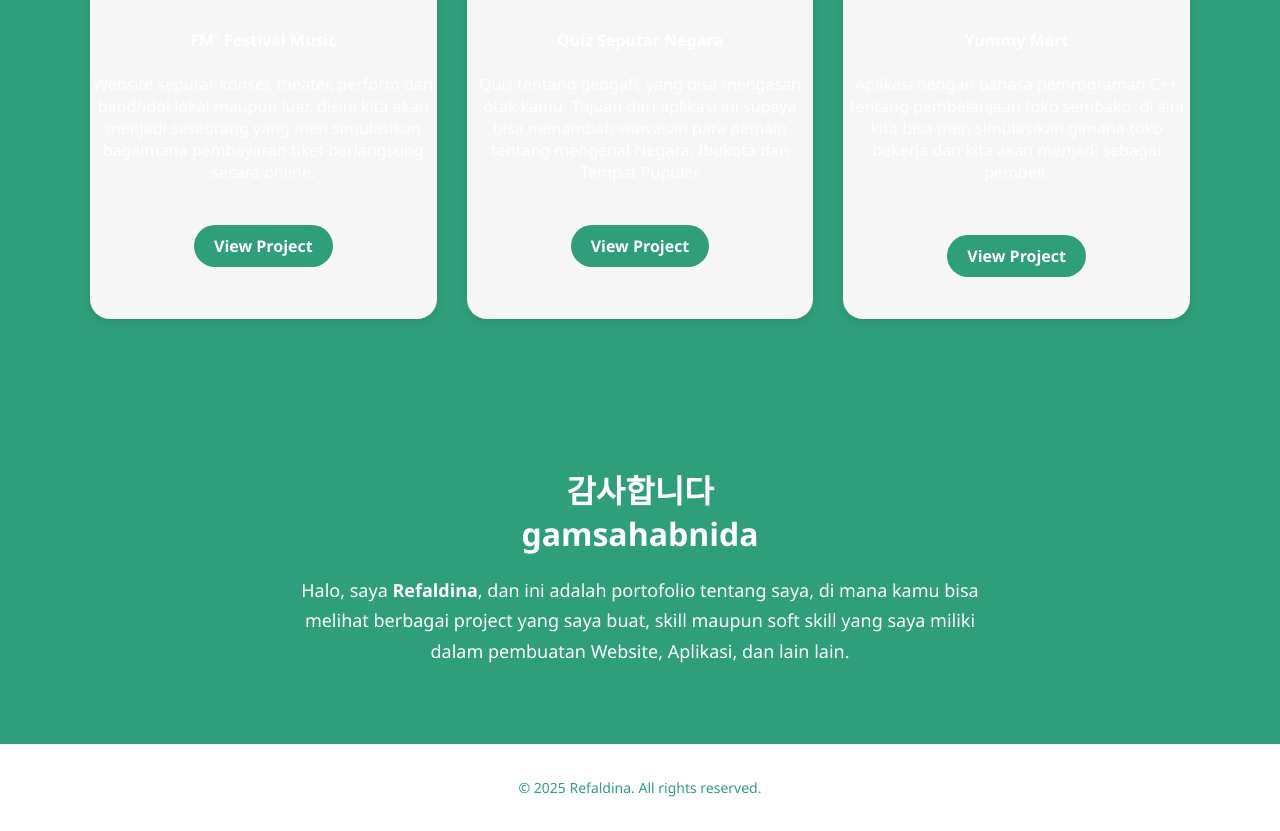
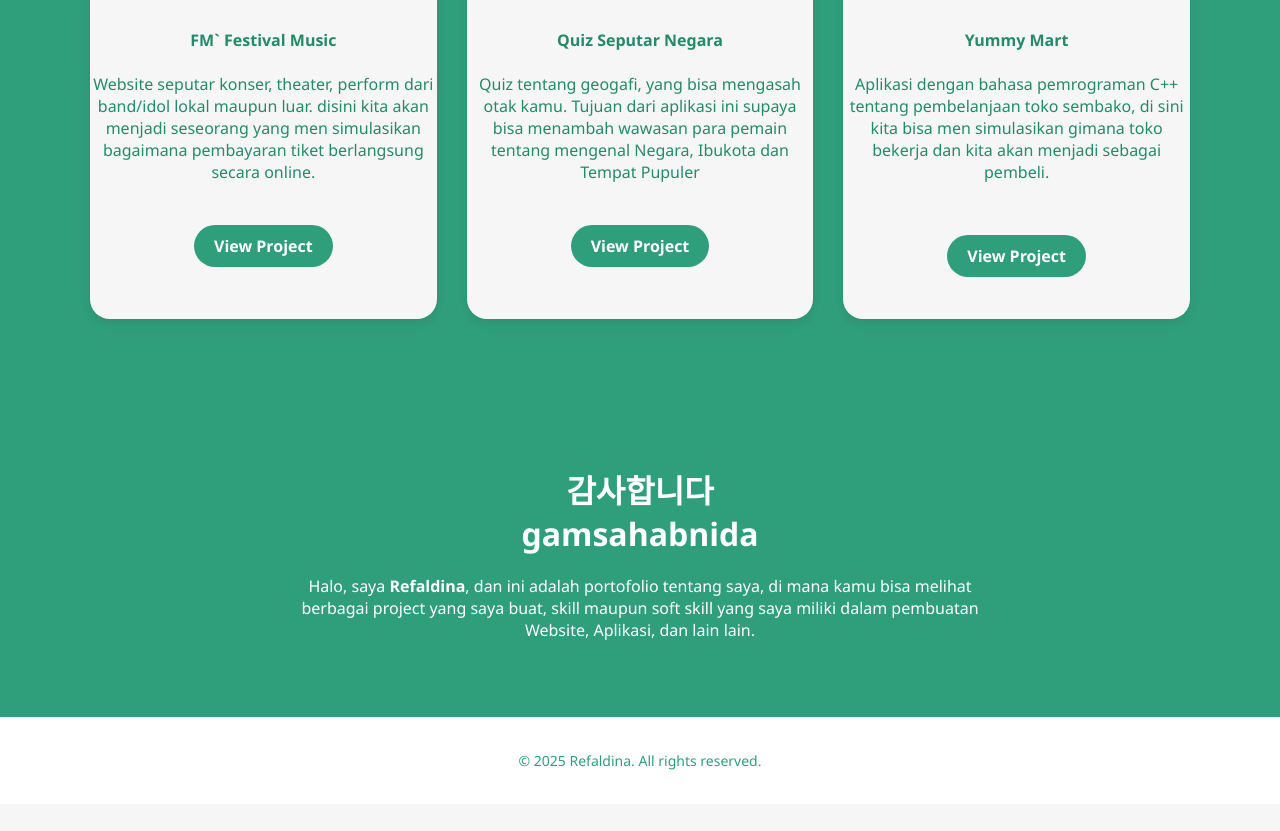
Before and after one commit to Refaldina/Website-Portofolio-Refaldina, a plain HTML site: page index.html in a window 1280 px wide. Shown: the part 3241-4072 px from the top of the page. After the commit the page ends 4045 px from the top, so only its background shows below. Drawn offline with nearby package versions, Linux system fonts and the light colour scheme.

Commit message:
Update style.css

```diff
--- a/style.css
+++ b/style.css
@@ -71,6 +71,7 @@ body {
     margin-bottom: 1rem;
     align-content: right;
   }
+
 
   .btn-about {
     display: inline-block;
@@ -448,7 +449,7 @@ body {
     background-color: #238b6a;
   }
 
-  .projects-grid p {
+  .projects-grid center {
     color: #238b6a;
   }
 
@@ -470,7 +471,7 @@ body {
     margin-bottom: 20px;
   }
 
-  .closing-box p {
+  .closing-box center {
     font-size: 18px;
     line-height: 1.7;
   }
```
